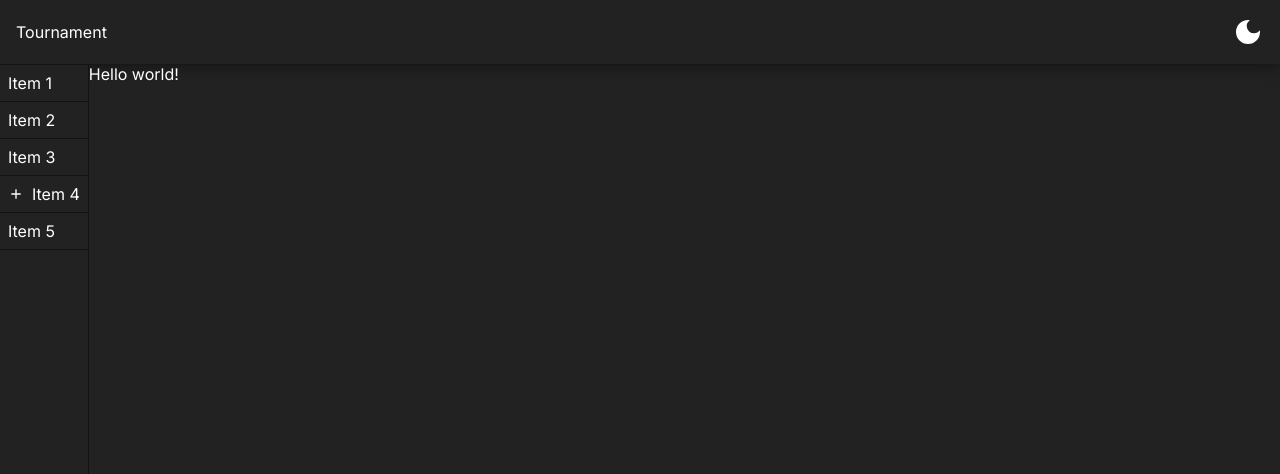
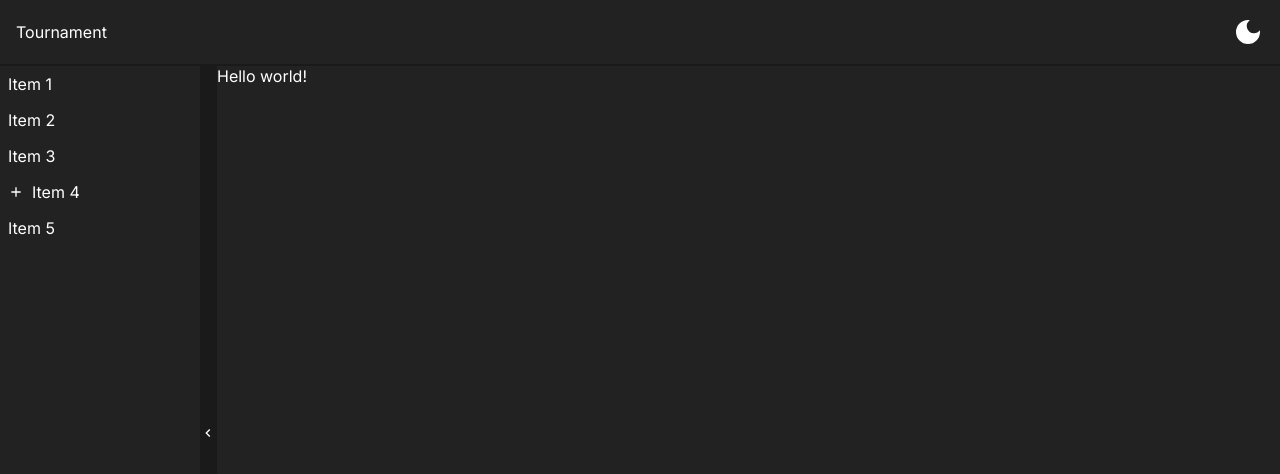
Before and after one commit to churpita/tournament, a React app in the folder client/: page / in a window 1280 px wide. Shown: the top 474 px of the page. Built offline with nearby package versions, Linux system fonts and the light colour scheme.

Commit message:
Theme adjustments, sidebar collapse bar

```diff
--- a/client/src/components/App.css
+++ b/client/src/components/App.css
@@ -9,7 +9,7 @@
 
 .app-theme-dark {
     --theme-page-background: #222;
-    --theme-page-shadow: #131313;
+    --theme-page-border: #1a1a1a;
     --theme-card-background: #1a1a1a;
     --theme-card-alt-background: #1e1e1e;
     --theme-font-color: white;
@@ -17,7 +17,7 @@
 
 .app-theme-light {
     --theme-page-background: white;
-    --theme-page-shadow: #d4d4d4;
+    --theme-page-border: #ebebeb;
     --theme-card-background: #E8E8E8;
     --theme-card-alt-background: #dbdbdb;
     --theme-font-color: black;
--- a/client/src/components/Header.module.css
+++ b/client/src/components/Header.module.css
@@ -4,5 +4,5 @@
     align-items: center;
     padding: 1rem;
     flex: 0 1 auto;
-    box-shadow: var(--theme-page-shadow) 0px 2px 15px;
+    border-bottom: 2px solid var(--theme-page-border);
 }
--- a/client/src/components/Sidebar.module.css
+++ b/client/src/components/Sidebar.module.css
@@ -1,5 +1,25 @@
 .sidebarContainer {
     background: var(--theme-page-background);
-    border-top: 1px solid var(--theme-page-shadow);
-    border-right: 1px solid var(--theme-page-shadow);
+    border-right: 1px solid var(--theme-page-border);
+    display: flex;
+    flex-direction: row;
+    align-items: center;
 }
+
+.sidebarList {
+    height: 100%;
+    width: 200px;
+    transition: margin-left 0.25s;
+}
+
+.sidebarExpandBar {
+    background: var(--theme-page-border);
+    height: 100%;
+    display: flex;
+    align-items: center;
+    cursor: pointer;
+}
+
+.sidebarCollapsed {
+    margin-left: -200px;
+}
--- a/client/src/components/Sidebar.tsx
+++ b/client/src/components/Sidebar.tsx
@@ -1,7 +1,9 @@
-import React from "react";
+import React, { useState } from "react";
 
 import styles from "./Sidebar.module.css";
 import SidebarItem from "./SidebarItem";
+import IconButton from "./IconButton";
+import { MdChevronLeft, MdChevronRight } from "react-icons/md";
 
 const ListItems = [
     {
@@ -32,13 +34,29 @@ const ListItems = [
 ];
 
 export const Sidebar = (): React.ReactNode => {
+    const [collapsed, setCollapsed] = useState(false);
+
     return (
         <nav className={styles.sidebarContainer}>
-            <ul>
+            <ul
+                className={`${styles.sidebarList} ${
+                    collapsed && styles.sidebarCollapsed
+                } `}
+            >
                 {ListItems.map((item) => {
                     return <SidebarItem key={item.id} item={item} />;
                 })}
             </ul>
+            <div
+                className={styles.sidebarExpandBar}
+                onClick={(e) => setCollapsed((e) => !e)}
+            >
+                {collapsed ? (
+                    <MdChevronRight size={"1rem"} />
+                ) : (
+                    <MdChevronLeft size={"1rem"} />
+                )}
+            </div>
         </nav>
     );
 };
--- a/client/src/components/SidebarItem.module.css
+++ b/client/src/components/SidebarItem.module.css
@@ -1,7 +1,12 @@
 .sidebarItem {
-    border-bottom: 1px var(--theme-page-shadow) solid;
     display: flex;
     flex-direction: row;
     align-items: center;
     padding: 0.5rem;
+    cursor: pointer;
+    transition: background-color 0.125s;
 }
+
+.sidebarItem:hover {
+    background-color: var(--theme-page-border);
+}
--- a/client/src/components/SidebarItem.tsx
+++ b/client/src/components/SidebarItem.tsx
@@ -13,12 +13,12 @@ export const SidebarItem = (props: SidebarItemProps): React.ReactNode => {
     const [isOpen, setIsOpen] = useState(false);
 
     return (
-        <div className={styles.sidebarItem}>
+        <div
+            className={styles.sidebarItem}
+            onClick={(e) => props.item.hasChildren && setIsOpen((o) => !o)}
+        >
             {props.item.hasChildren && (
-                <IconButton
-                    onClick={(e) => setIsOpen((o) => !o)}
-                    style={{ height: "1rem", paddingRight: "0.5rem" }}
-                >
+                <IconButton style={{ height: "1rem", paddingRight: "0.5rem" }}>
                     {isOpen ? <MdRemove /> : <MdAdd />}
                 </IconButton>
             )}
```
